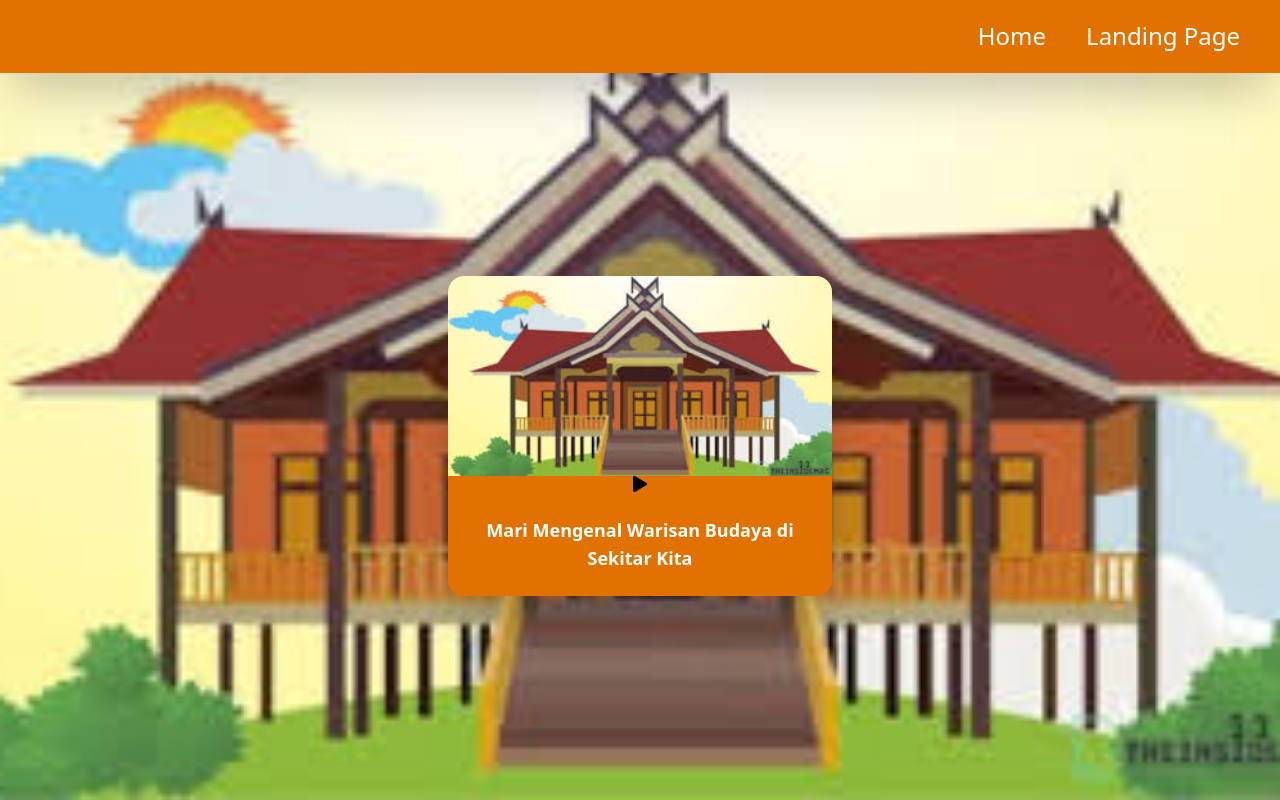
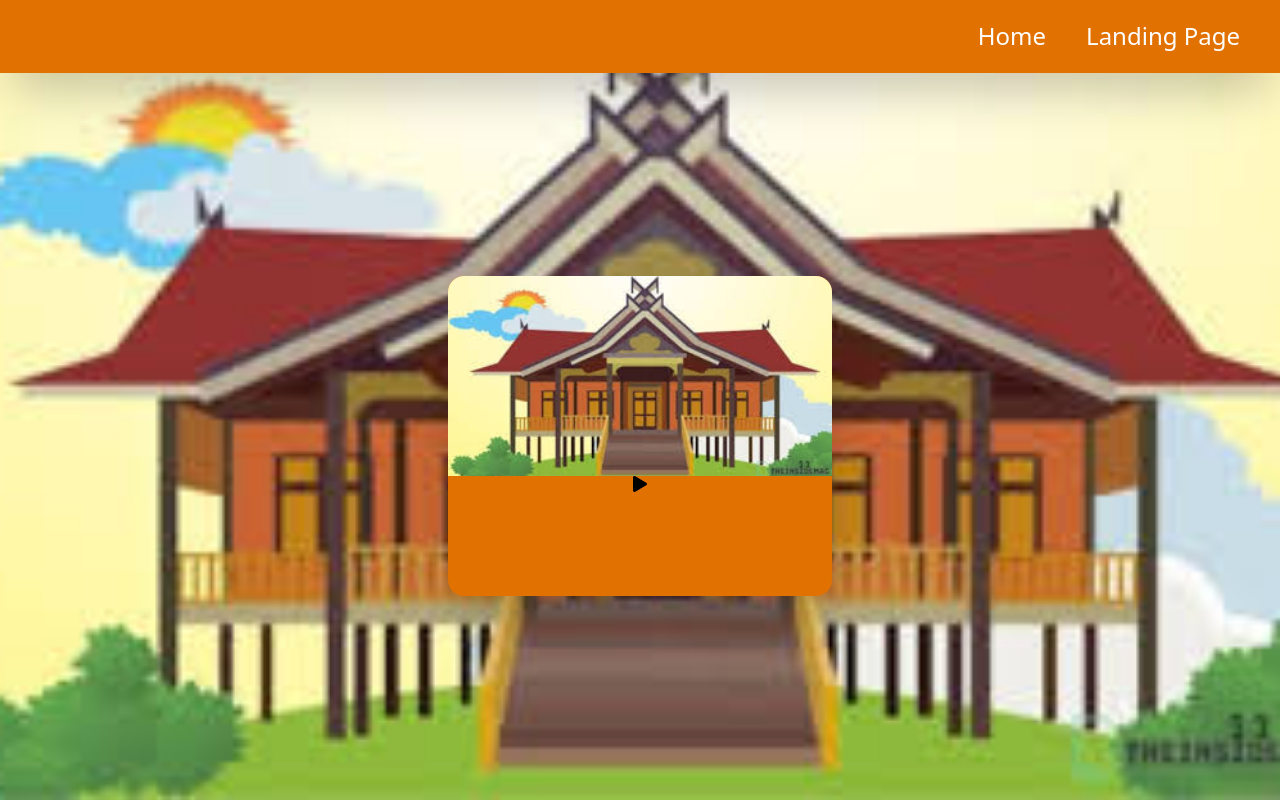
Before and after one commit to salman-ctrl/media-ajar, a React (Vite) app: page /home in a window 1280 px wide. Built offline with nearby package versions, Linux system fonts and the light colour scheme.

Commit message:
edit card

```diff
--- a/src/Component/Home.jsx
+++ b/src/Component/Home.jsx
@@ -16,10 +16,7 @@ const Home = () => {
                         <FaPlay />
                     </div>
 
-                    <div className='p-6 flex flex-col items-center text-center'>
-                        <h2 className='text-lg font-semibold text-white'>Mari Mengenal Warisan Budaya di Sekitar Kita</h2>
 
-                    </div>
                 </div>
             </div>
         </div>
```
